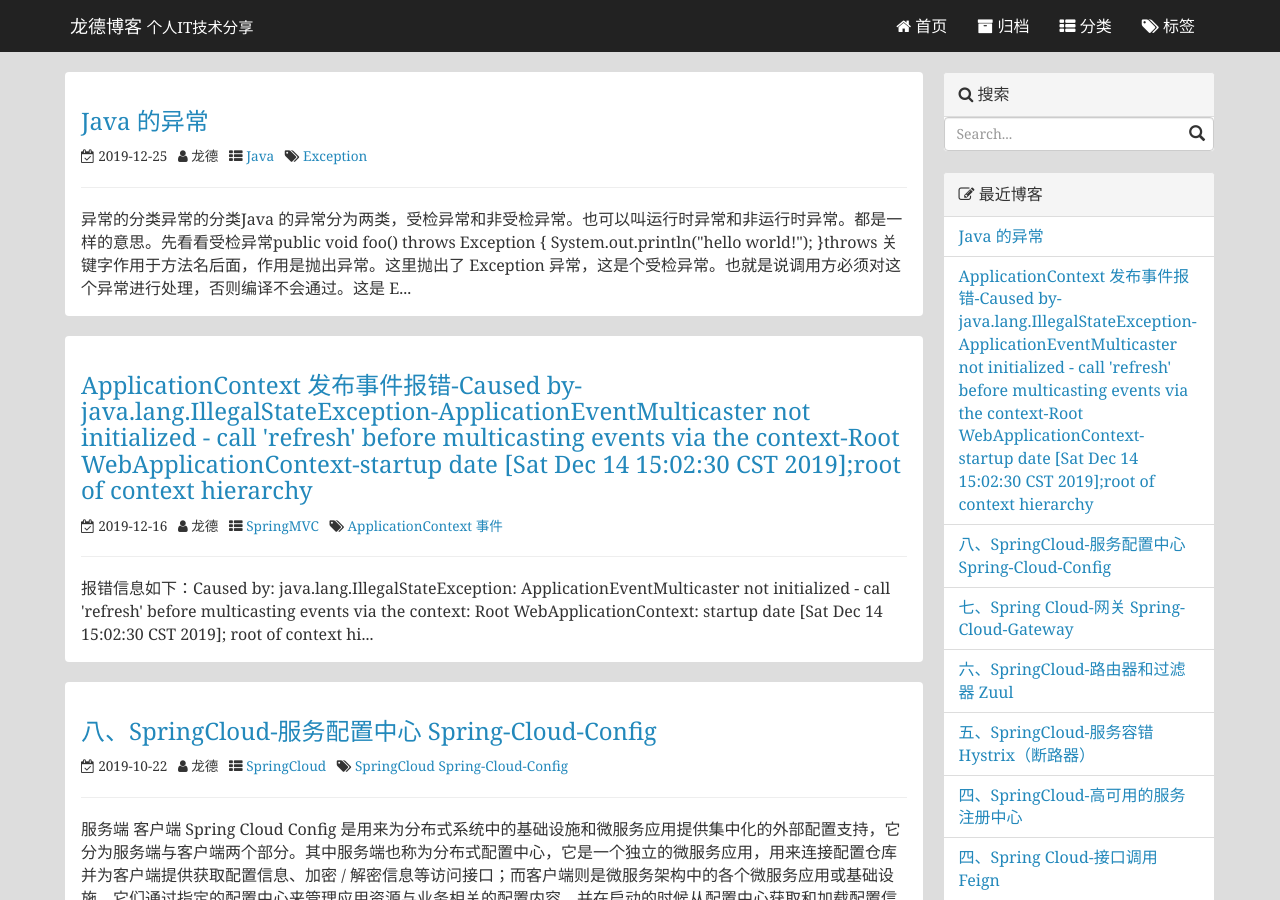
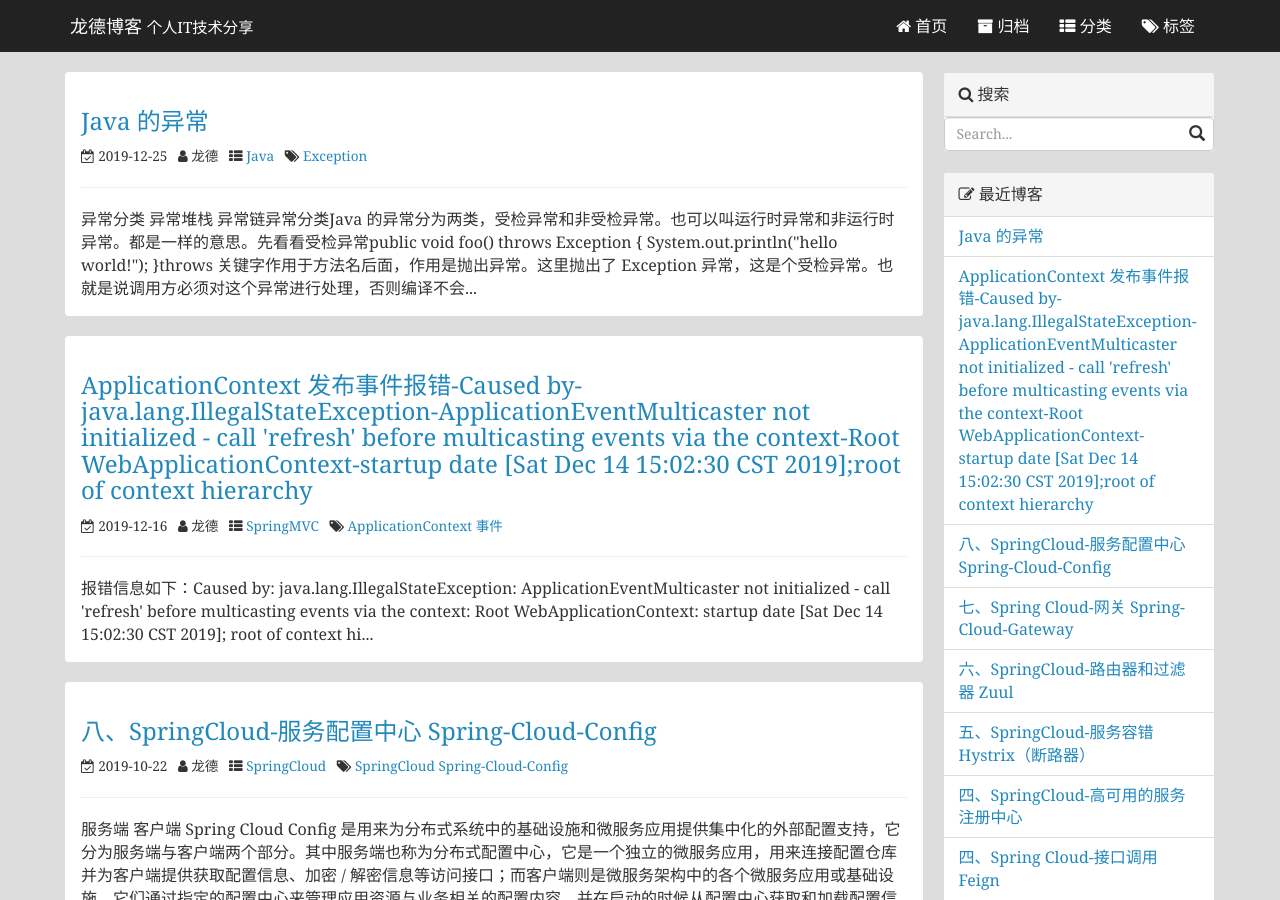
Before and after one commit to miansen/miansen.github.io, a Jekyll site: the page built from index.html, in a window 1280 px wide and 900 px high. Built offline with Jekyll 4.4.1, drawn with Linux system fonts in a browser that asks for light colours; the list of posts is cut into pages by our own code; comment, search, counter and statistics services are not loaded; some of the changed lines change nothing that is shown.

Commit message:
update 2019-12-25-1-java-exception

````diff
--- a/_posts/2019-12-25-1-java-exception.md
+++ b/_posts/2019-12-25-1-java-exception.md
@@ -10,7 +10,7 @@
 * content
 {:toc}
 
-## 异常的分类
+## 异常分类
 
 Java 的异常分为两类，受检异常和非受检异常。也可以叫运行时异常和非运行时异常。都是一样的意思。
 
@@ -41,3 +41,96 @@
 RuntimeException 就是一个非受检异常，从名字就可以知道，这是一个在程序运行时才有可能会发生的异常。
 
 由于是运行时才会发生的异常，所以非受检异常不强制要求做处理。
+
+## 异常堆栈
+
+```java
+public void controller() {
+	service();
+}
+
+public void service() {
+	dao();
+}
+
+public void dao() {
+	System.out.println(1 / 0);
+}
+
+public static void main(String[] args) {
+	ExceptionTest exceptionTest = new ExceptionTest();
+	exceptionTest.controller();
+}
+```
+
+控制台输出的异常信息：
+
+```java
+Exception in thread "main" java.lang.ArithmeticException: / by zero
+	at com.test.ExceptionTest.dao(ExceptionTest.java:31)
+	at com.test.ExceptionTest.service(ExceptionTest.java:25)
+	at com.test.ExceptionTest.controller(ExceptionTest.java:19)
+	at com.test.ExceptionTest.main(ExceptionTest.java:37)
+```
+
+异常堆栈的输出跟方法调用一样，也是先进后出的结构。main 方法最先调用，异常最后输出。dao 方法最后调用，异常最先输出。
+
+## 异常链
+
+捕捉住异常后，将老异常当做新异常的构造函数参数创建新异常并继续抛出，这样就形成了异常链。
+
+```java
+public void controller() throws Exception {
+	try {
+		service();
+	} catch (Exception e) {
+		throw new Exception("controller 层抛出的异常", e);
+	}
+}
+
+public void service() throws Exception {
+	try {
+		dao();
+	} catch (Exception e) {
+		throw new Exception("service 层抛出的异常", e);
+	}
+}
+
+public void dao() throws Exception {
+	try {
+		System.out.println(1/0);
+	} catch (Exception e) {
+		throw new Exception("dao 层抛出的异常", e);
+	}
+}
+
+public static void main(String[] args) {
+	ExceptionTest exceptionTest = new ExceptionTest();
+	try {
+		exceptionTest.controller();
+	} catch (Exception e) {
+		e.printStackTrace();
+	}
+}
+```
+
+控制台输出的异常信息：
+
+```java
+java.lang.Exception: controller 层抛出的异常
+	at com.test.ExceptionTest.controller(ExceptionTest.java:21)
+	at com.test.ExceptionTest.main(ExceptionTest.java:44)
+Caused by: java.lang.Exception: service 层抛出的异常
+	at com.test.ExceptionTest.service(ExceptionTest.java:29)
+	at com.test.ExceptionTest.controller(ExceptionTest.java:19)
+	... 1 more
+Caused by: java.lang.Exception: dao 层抛出的异常
+	at com.test.ExceptionTest.dao(ExceptionTest.java:37)
+	at com.test.ExceptionTest.service(ExceptionTest.java:27)
+	... 2 more
+Caused by: java.lang.ArithmeticException: / by zero
+	at com.test.ExceptionTest.dao(ExceptionTest.java:35)
+	... 3 more
+```
+
+异常链也是先进后出的结构，新异常最先输出，老异常最后输出。也就是说第一个异常信息就是异常抛出的地方，最后一个异常信息就是产生异常的源头。
````
